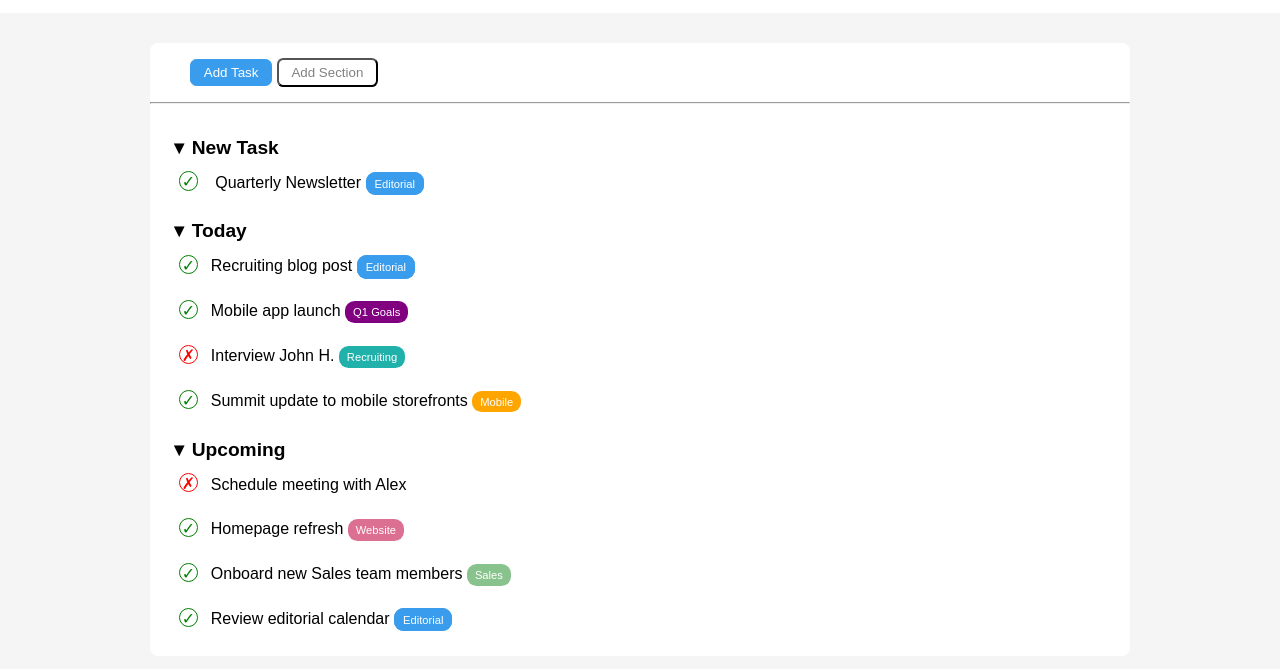
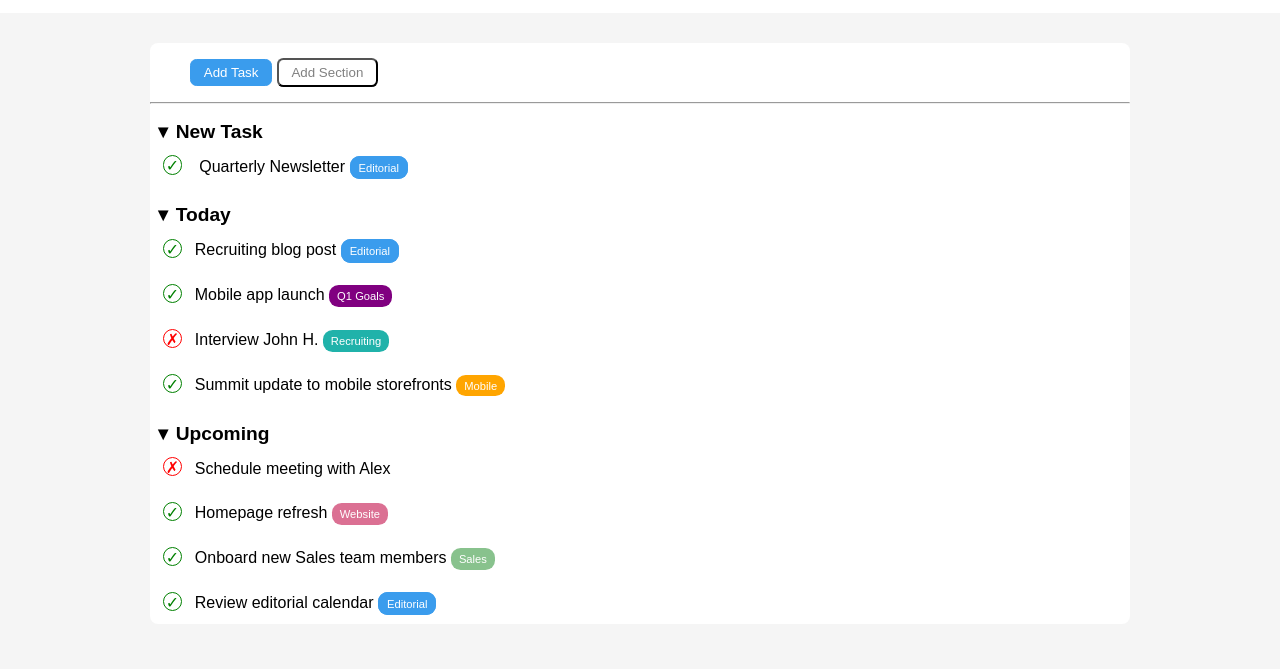
Before and after one commit to LucaPertosa/html-css-toboolist, a plain HTML site: page index.html in a window 1280 px wide. Shown: the part 69-738 px from the top of the page. Drawn offline with Linux system fonts and the light colour scheme.

Commit message:
Corrected last version

```diff
--- a/css/style.css
+++ b/css/style.css
@@ -77,7 +77,6 @@ main.container{
 /* LIST */
 .u-list{
     list-style-type:none;
-    padding: 1rem;
 }
 .list-entity{
     padding: .5rem;
--- a/index.html
+++ b/index.html
@@ -24,6 +24,7 @@
         <hr>
         <!-- /BUTTON SECTION -->
         <!-- LIST -->
+        <section>
             <ul class="u-list">
                 <li>
                     <!-- LIST-TITLE -->
@@ -31,9 +32,10 @@
                         <span class="list-entity">&#9662;</span>New Task
                     </h2>
                     <!-- /LIST-TITLE -->
-
-                <ul>
-                    <div class="done">&#x2713;</div> Quarterly Newsletter <span class="label blue">Editorial</span>
+                    <ul class="u-list">
+                        <li>
+                            <span class="done">&#x2713;</span> Quarterly Newsletter <span class="label blue">Editorial</span>
+                        </li>
                     </ul>
                 </li>
                 <li>
@@ -42,17 +44,19 @@
                         <span class="list-entity">&#9662;</span>Today
                     </h2>
                     <!-- /LIST-TITLE -->
-                <ul>
+                    <ul class="u-list">
+                        <li>
                             <span class="done">&#x2713;</span>Recruiting blog post <span class="label blue">Editorial</span>
-                </ul>
-                <ul>
+                        </li>
+                        <li>
                             <span class="done">&#x2713;</span>Mobile app launch <span class="label purple">Q1 Goals</span>
-                </ul>
-                <ul>
+                        </li>
+                        <li>
                             <span class="undone">&#x2717;</span>Interview John H. <span class="label green">Recruiting</span>
-                </ul>
-                <ul>
+                        </li>
+                        <li>
                             <span class="done">&#x2713;</span>Summit update to mobile storefronts <span class="label orange">Mobile</span>
+                        </li>
                     </ul>
                 </li>
                 <li>
@@ -61,20 +65,23 @@
                         <span class="list-entity">&#9662;</span>Upcoming
                     </h2>
                     <!-- /LIST-TITLE -->
-                <ul>
+                    <ul class="u-list">
+                        <li>
                             <span class="undone">&#x2717;</span>Schedule meeting with Alex
-                </ul>
-                <ul>
+                        </li>
+                        <li>
                             <span class="done">&#x2713;</span>Homepage refresh <span class="label pink">Website</span>
-                </ul>
-                <ul>
+                        </li>
+                        <li>
                             <span class="done">&#x2713;</span>Onboard new Sales team members <span class="label ggreen">Sales</span>
-                </ul>
-                <ul>
+                        </li>
+                        <li>
                             <span class="done">&#x2713;</span>Review editorial calendar <span class="label blue">Editorial</span>
+                        </li>
                     </ul>
                 </li>
             </ul>
+        </section>
         <!-- /LIST -->
     </main>
     <!-- /MAIN -->
```
Lines whose indentation alone changed are shown as unchanged.
